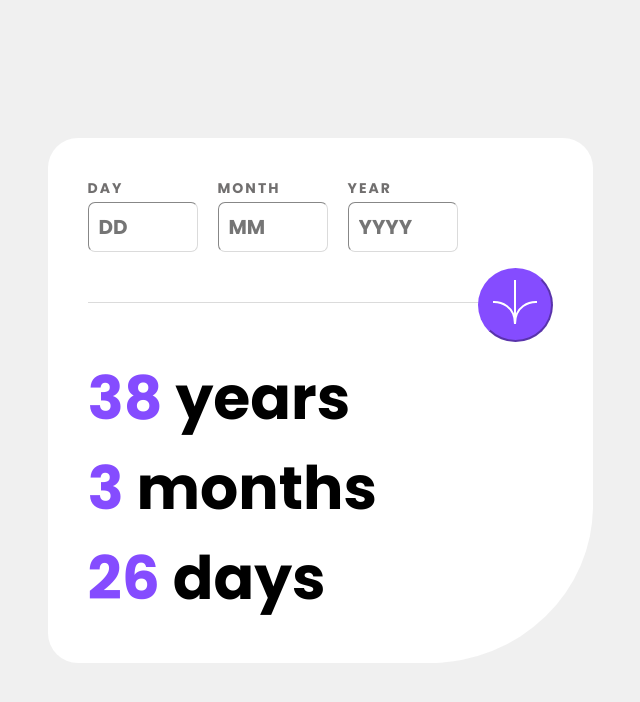
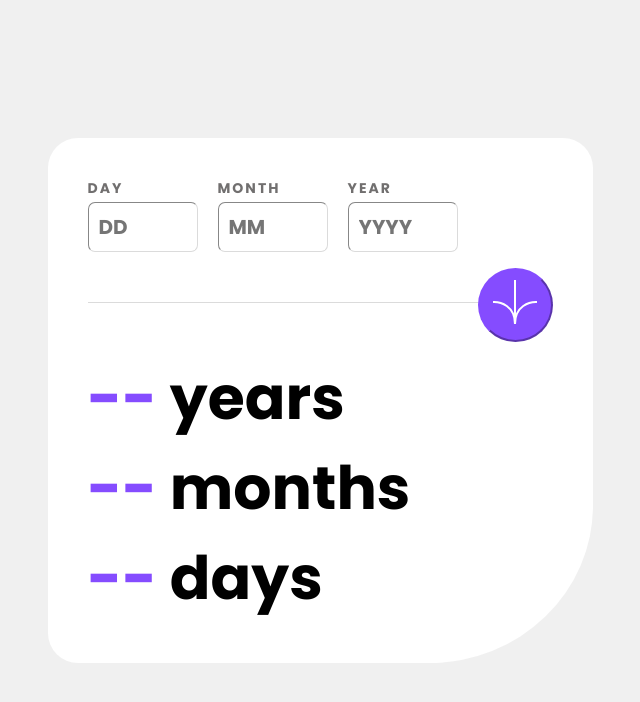
Before and after one commit to wallacevilela7/CalculadorDeIdade-JS, a plain HTML site: page index.html in a window 1280 px wide. Shown: the whole page, without its empty margins (320-960 px from the left). Drawn offline with Linux system fonts and the light colour scheme.

Commit message:
Detalhe da caixa de resultados (deixar vazia)

```diff
--- a/index.html
+++ b/index.html
@@ -39,9 +39,9 @@
       </form>
     </div>
     <div class="results-area">
-      <div class="result-years"><span>38</span> years</div>
-      <div class="result-months"><span>3</span> months</div>
-      <div class="result-days"><span>26</span> days</div>
+      <div class="result-years"><span>--</span> years</div>
+      <div class="result-months"><span>--</span> months</div>
+      <div class="result-days"><span>--</span> days</div>
 
     </div>
   </div>
```
